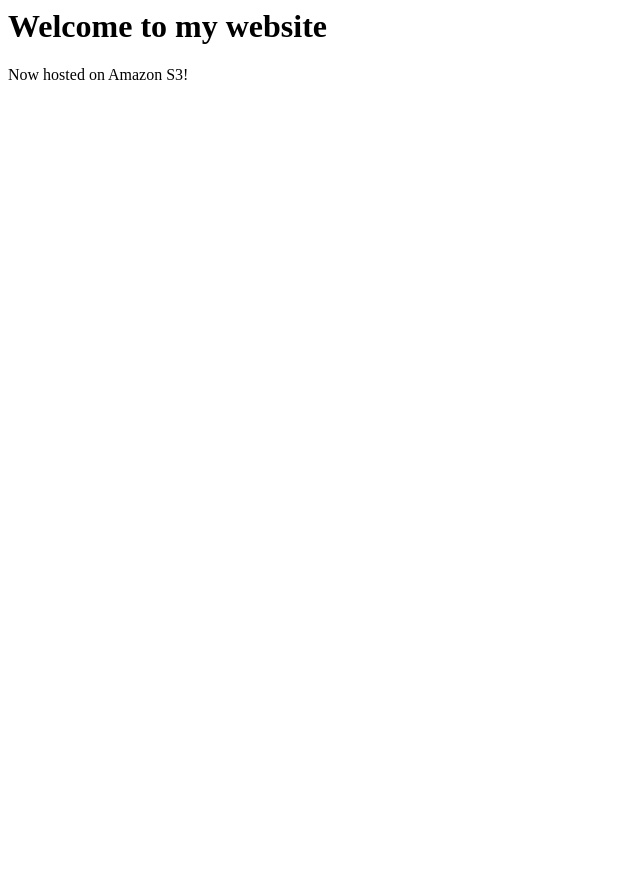
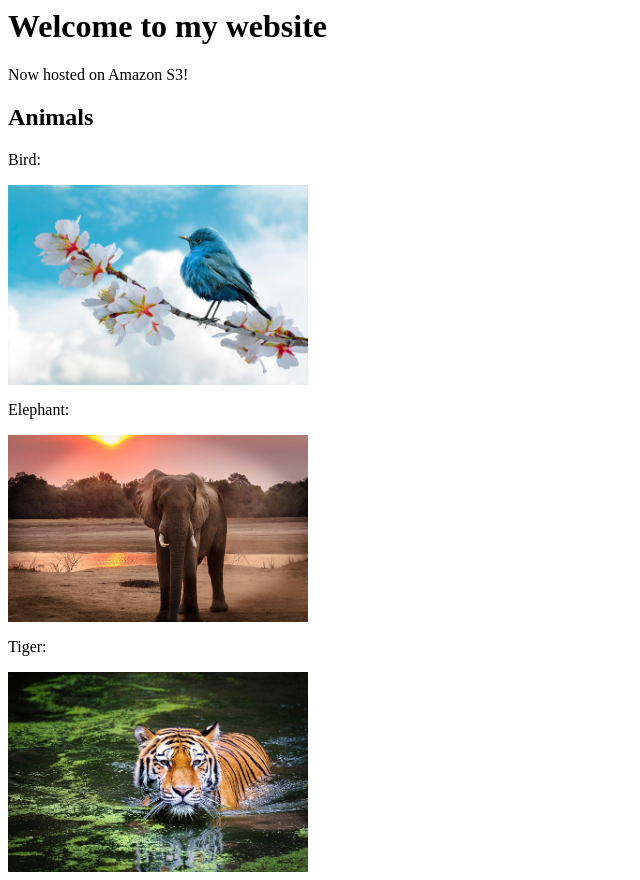
Before and after one commit to Bakeitcode/Cloud-Computing, a plain HTML site: page hw03/index.html in a window 1280 px wide. Shown: the whole page, without its empty margins (0-640 px from the left). Before the commit the page ends 800 px from the top, so only its background shows below. Drawn offline with Linux system fonts and the light colour scheme.

Commit message:
Added animals to html

```diff
--- a/hw03/index.html
+++ b/hw03/index.html
@@ -5,5 +5,17 @@
 <body>
   <h1>Welcome to my website</h1>
   <p>Now hosted on Amazon S3!</p>
+
+  <h2>Animals</h2>
+
+  <p>Bird:</p>
+  <img src="bird.jpg" alt="Bird" width="300">
+
+  <p>Elephant:</p>
+  <img src="elephant.jpg" alt="Elephant" width="300">
+
+  <p>Tiger:</p>
+  <img src="tiger.jpg" alt="Tiger" width="300">
+
 </body>
 </html>
```
